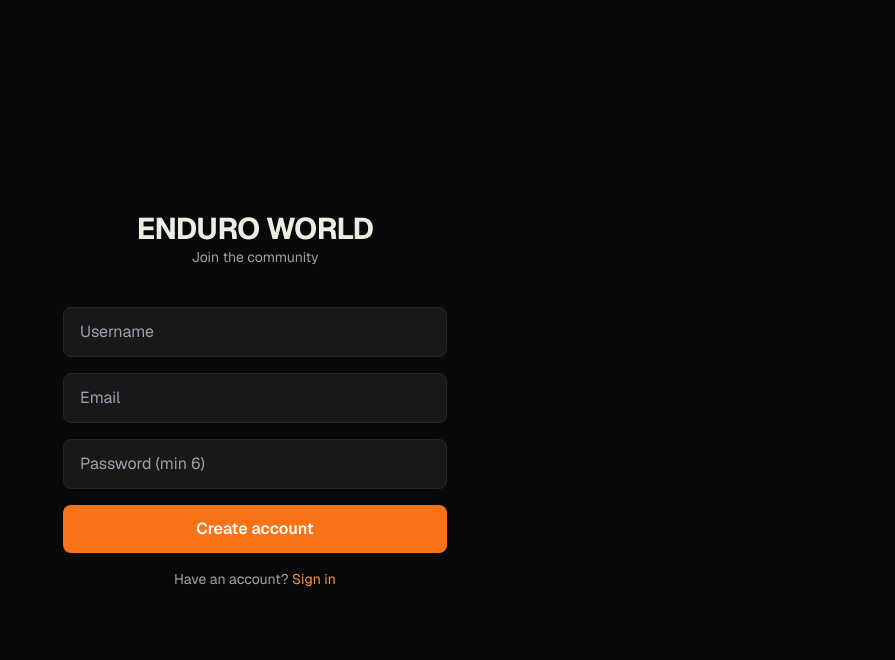
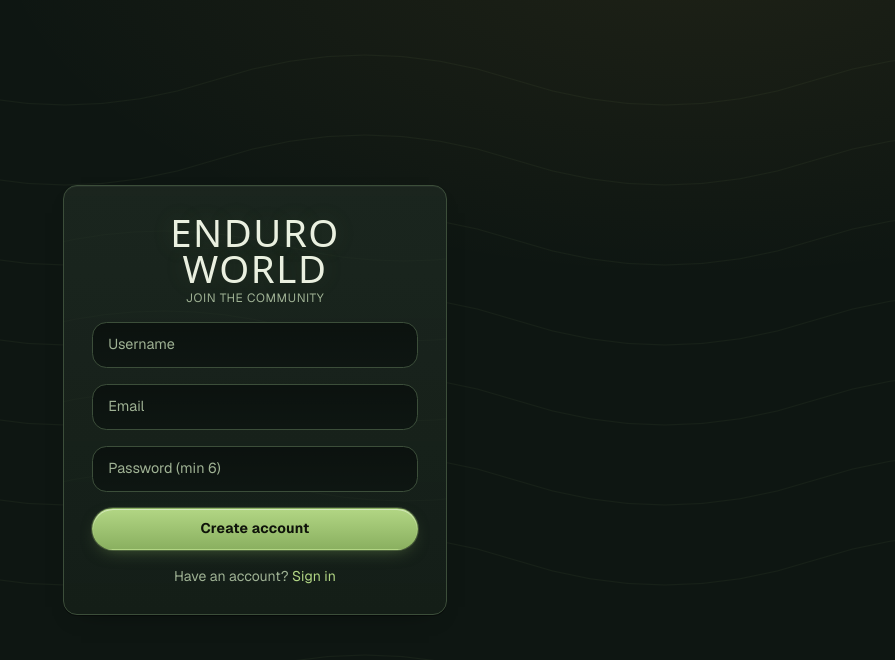
Before and after one commit to Genericlogin1/enduro, a Next.js app: page /signup in a window 1280 px wide. Shown: the top 660 px of the page, without its empty margins (385-1280 px from the left). Built offline with nearby package versions, Linux system fonts and the light colour scheme.

Commit message:
Restyle signup page in eco palette + redirect to /check-email on success

```diff
--- a/app/signup/page.tsx
+++ b/app/signup/page.tsx
@@ -30,7 +30,7 @@ export default function SignupPage() {
     setLoading(false);
     if (error) { setError(error.message); return; }
     if (data.user && !data.session) {
-      router.push('/check-email?email=' + encodeURIComponent(email));
+      router.push('/check-email');
     } else {
       router.push('/');
       router.refresh();
@@ -38,37 +38,49 @@ export default function SignupPage() {
   }
 
   return (
-    <main className="min-h-screen flex items-center justify-center bg-zinc-950 text-zinc-100 px-4">
-      <form onSubmit={handleSubmit} className="w-full max-w-sm space-y-4">
-        <div className="text-center mb-6">
-          <h1 className="text-3xl font-bold tracking-tight">ENDURO WORLD</h1>
-          <p className="text-zinc-400 text-sm">Join the community</p>
+    <main className="min-h-screen flex items-center justify-center px-4 py-10">
+      <form onSubmit={handleSubmit} className="card p-7 w-full max-w-sm space-y-4">
+        <div className="text-center space-y-1">
+          <h1 className="font-display text-3xl text-ink">ENDURO WORLD</h1>
+          <p className="text-xs text-muted uppercase tracking-wider">Join the community</p>
         </div>
         <input
-          type="text" required minLength={3} maxLength={20} value={username}
-          onChange={e => setUsername(e.target.value.replace(/[^a-zA-Z0-9_]/g, ''))}
+          type="text"
+          required
+          minLength={3}
+          maxLength={20}
+          value={username}
+          onChange={(e) => setUsername(e.target.value.replace(/[^a-zA-Z0-9_]/g, ''))}
           placeholder="Username"
-          className="w-full bg-zinc-900 border border-zinc-800 rounded-lg px-4 py-3 outline-none focus:border-orange-500"
+          className="input"
         />
         <input
-          type="email" required value={email} onChange={e => setEmail(e.target.value)}
+          type="email"
+          required
+          value={email}
+          onChange={(e) => setEmail(e.target.value)}
           placeholder="Email"
-          className="w-full bg-zinc-900 border border-zinc-800 rounded-lg px-4 py-3 outline-none focus:border-orange-500"
+          className="input"
         />
         <input
-          type="password" required minLength={6} value={password} onChange={e => setPassword(e.target.value)}
+          type="password"
+          required
+          minLength={6}
+          value={password}
+          onChange={(e) => setPassword(e.target.value)}
           placeholder="Password (min 6)"
-          className="w-full bg-zinc-900 border border-zinc-800 rounded-lg px-4 py-3 outline-none focus:border-orange-500"
+          className="input"
         />
-        {error && <p className="text-red-400 text-sm">{error}</p>}
+        {error && <p className="text-rust-strong text-sm">{error}</p>}
         <button
-          type="submit" disabled={loading}
-          className="w-full bg-orange-500 hover:bg-orange-600 disabled:opacity-50 text-white font-semibold rounded-lg py-3 transition"
+          type="submit"
+          disabled={loading}
+          className="btn btn-primary w-full disabled:opacity-60"
         >
           {loading ? 'Creating...' : 'Create account'}
         </button>
-        <p className="text-center text-sm text-zinc-400">
-          Have an account? <Link href="/login" className="text-orange-400 hover:underline">Sign in</Link>
+        <p className="text-center text-sm text-muted">
+          Have an account? <Link href="/login" className="text-moss-strong hover:underline">Sign in</Link>
         </p>
       </form>
     </main>
```
